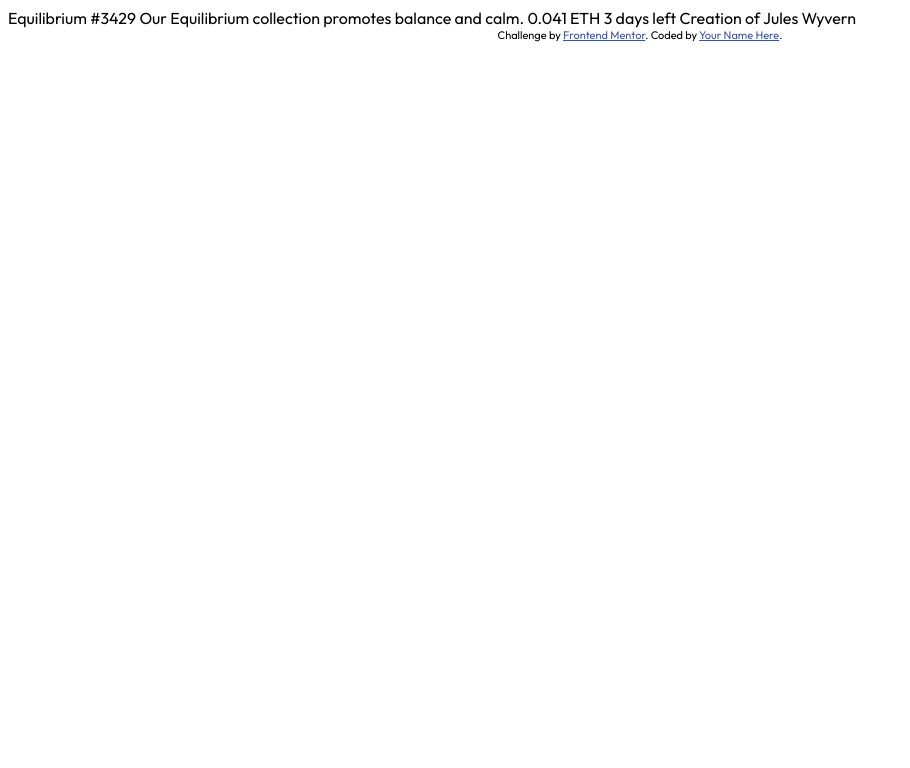
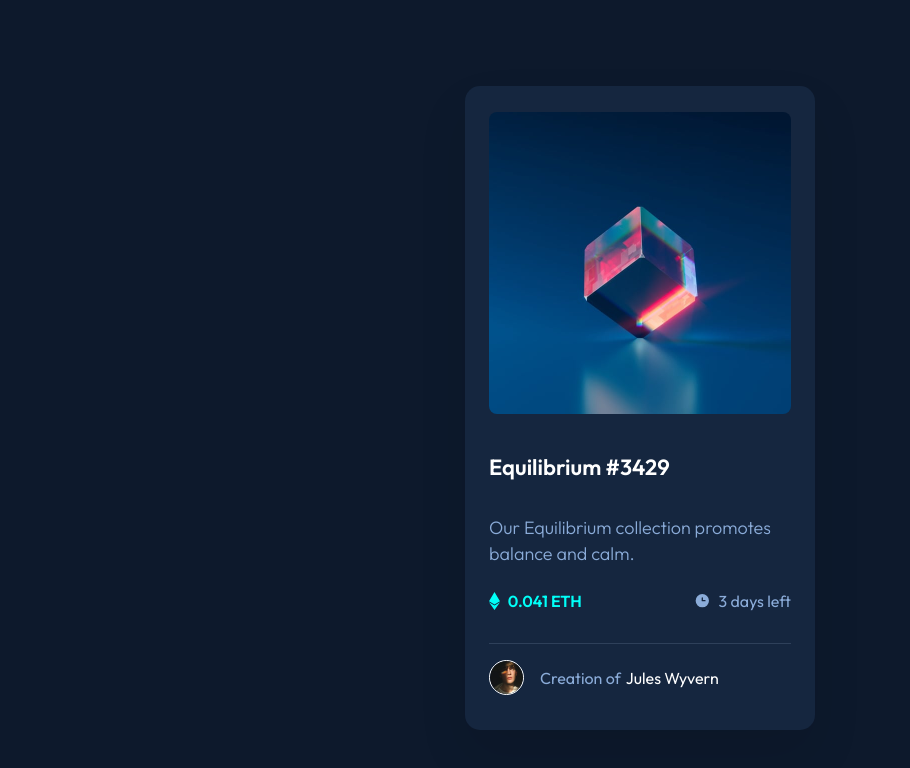
Before and after one commit to caarlosdamian/NFT-preview-card-component, a plain HTML site: page index.html in a window 1280 px wide. Shown: the whole page, without its empty margins (0-910 px from the left). Drawn offline with Linux system fonts and the light colour scheme.

Commit message:
finish app

```diff
--- /dev/null
+++ b/index.css
@@ -0,0 +1,169 @@
+:root {
+    --bg-body: #0D192C;
+    --bg-card: #15263F;
+    --white: #fff;
+    --soft-blue: #8BACD9;
+    --cyan: #00FFF8;
+    --dark-blue: #2E405A;
+
+}
+
+body {
+    background: var(--bg-body);
+    height: 100vh;
+    display: flex;
+    align-items: center;
+    justify-content: center;
+}
+
+h1 {
+    cursor: pointer;
+    color: var(--white);
+    font-style: normal;
+    font-weight: 600;
+    font-size: 22px;
+    line-height: 28px;
+    align-self: flex-start;
+    margin-bottom: 16px;
+}
+
+h1:hover {
+    color: var(--cyan);
+}
+
+
+.eye-container{
+    background-color: var(--cyan);
+    position: absolute;
+    top: 24px;
+    width: 302px;
+    height: 302px;
+    display: flex;
+    align-items: center;
+    justify-content: center;
+    background: #00FFF8;
+    mix-blend-mode: normal;
+    opacity: 0.5;
+    border-radius: 8px;
+    display: none;
+    z-index: 1;
+}
+
+.eye-img{
+    position: absolute;
+    top:151px;
+    display: none;
+    z-index: 2;
+}
+
+
+.card-img-header {
+    width: 302px;
+    height: 302px;
+    border-radius: 8px;
+    margin-bottom: 24px;
+}
+.card-img-header:hover ~ #eye{
+ display: block;
+}
+.card-img-header:hover ~ #eye-img{
+ display: inline;
+}
+
+.card-container {
+    background: var(--bg-card);
+    box-shadow: 0px 25px 50px rgba(0, 0, 0, 0.0952917);
+    border-radius: 15px;
+    width: 302px;
+    height: 596px;
+    padding: 24px;
+    display: flex;
+    align-items: center;
+    justify-content: center;
+    flex-direction: column;
+    position: relative;
+}
+
+.subtitle {
+    color: var(--soft-blue);
+    font-style: normal;
+    font-weight: 300;
+    font-size: 18px;
+    line-height: 26px;
+    margin-bottom: 24px;
+
+}
+
+.middle-container {
+    width: 100%;
+    display: flex;
+    justify-content: space-between;
+    margin-bottom: 24px;
+
+}
+
+.middle-img-container {
+    display: flex;
+    align-items: center;
+    justify-content: center;
+    gap: 7.7px;
+}
+
+.eth-span {
+    color: var(--cyan);
+    font-style: normal;
+    font-weight: 600;
+    font-size: 16px;
+    line-height: 20px;
+}
+
+.clock-span {
+    color: var(--soft-blue);
+    font-style: normal;
+    font-weight: 400;
+    font-size: 16px;
+    line-height: 20px;
+}
+
+.line {
+    width: 100%;
+    color: var(--dark-blue);
+    border: none;
+    border-top: .5px solid;
+}
+
+.bottom-container {
+    display: flex;
+    gap: 16px;
+    align-items: center;
+    justify-content: flex-start;
+    width: 100%;
+}
+
+.bottom-img {
+    width: 33px;
+    height: 33px;
+    border: 1px solid var(--white);
+    border-radius: 50%;
+}
+
+.bottom-para {
+    color: var(--soft-blue);
+    font-style: normal;
+    font-weight: 400;
+    font-size: 16px;
+    line-height: 20px;
+}
+
+.bottom-span {
+    cursor: pointer;
+    color: var(--white);
+    font-style: normal;
+    font-weight: 400;
+    font-size: 16px;
+    line-height: 20px;
+    margin-left: 5px;
+}
+.bottom-span:hover {
+ color: var(--cyan);
+}
--- a/index.html
+++ b/index.html
@@ -1,20 +1,24 @@
 <!DOCTYPE html>
 <html lang="en">
-
   <head>
-  <meta charset="UTF-8">
-  <meta name="viewport" content="width=device-width, initial-scale=1.0">
+    <meta charset="UTF-8" />
+    <meta name="viewport" content="width=device-width, initial-scale=1.0" />
     <!-- displays site properly based on user's device -->
 
-  <link rel="icon" type="image/png" sizes="32x32" href="./images/favicon-32x32.png">
+    <link
+      rel="icon"
+      type="image/png"
+      sizes="32x32"
+      href="./images/favicon-32x32.png"
+    />
+    <link rel="stylesheet" href="./index.css" />
     <style>
-    @import url('https://fonts.googleapis.com/css2?family=Outfit:wght@100;200;300;400;500;600;700;800;900&display=swap');
+      @import url("https://fonts.googleapis.com/css2?family=Outfit:wght@100;200;300;400;500;600;700;800;900&display=swap");
 
       * {
-      font-family: 'Outfit', sans-serif;
+        font-family: "Outfit", sans-serif;
       }
     </style>
-
 
     <title>Frontend Mentor | NFT preview card component</title>
 
@@ -32,20 +36,30 @@
   </head>
 
   <body>
+    <div class="card-container">
 
-  Equilibrium #3429
+      <img class="card-img-header" src="./images/image-equilibrium.jpg" alt="" />
+      <div class="eye-container" id="eye">
+      </div>
+      <img class="eye-img" id="eye-img" src="./images//icon-view.svg" alt="">
 
-  Our Equilibrium collection promotes balance and calm.
-
-  0.041 ETH
-  3 days left
-
-  Creation of Jules Wyvern
-
-  <div class="attribution">
-    Challenge by <a href="https://www.frontendmentor.io?ref=challenge" target="_blank">Frontend Mentor</a>.
-    Coded by <a href="#">Your Name Here</a>.
+      <h1>Equilibrium #3429</h1>
+      <p class="subtitle">Our Equilibrium collection promotes balance and calm.</p>
+      <div class="middle-container">
+        <div class="middle-img-container">
+          <img src="./images/icon-ethereum.svg" alt="etherum" />
+          <span class="eth-span">0.041 ETH</span>
+        </div>
+        <div class="middle-img-container">
+          <img src="./images/icon-clock.svg" alt="clock" />
+          <span class="clock-span">3 days left</span>
+        </div>
+      </div>
+      <hr class="line">
+      <div class="bottom-container">
+        <img class="bottom-img" src="./images/image-avatar.png" alt="avatar">
+        <p class="bottom-para">Creation of<span class="bottom-span">Jules Wyvern</span></p>
+      </div>
     </div>
   </body>
-
 </html>
```
Lines whose indentation alone changed are shown as unchanged.
